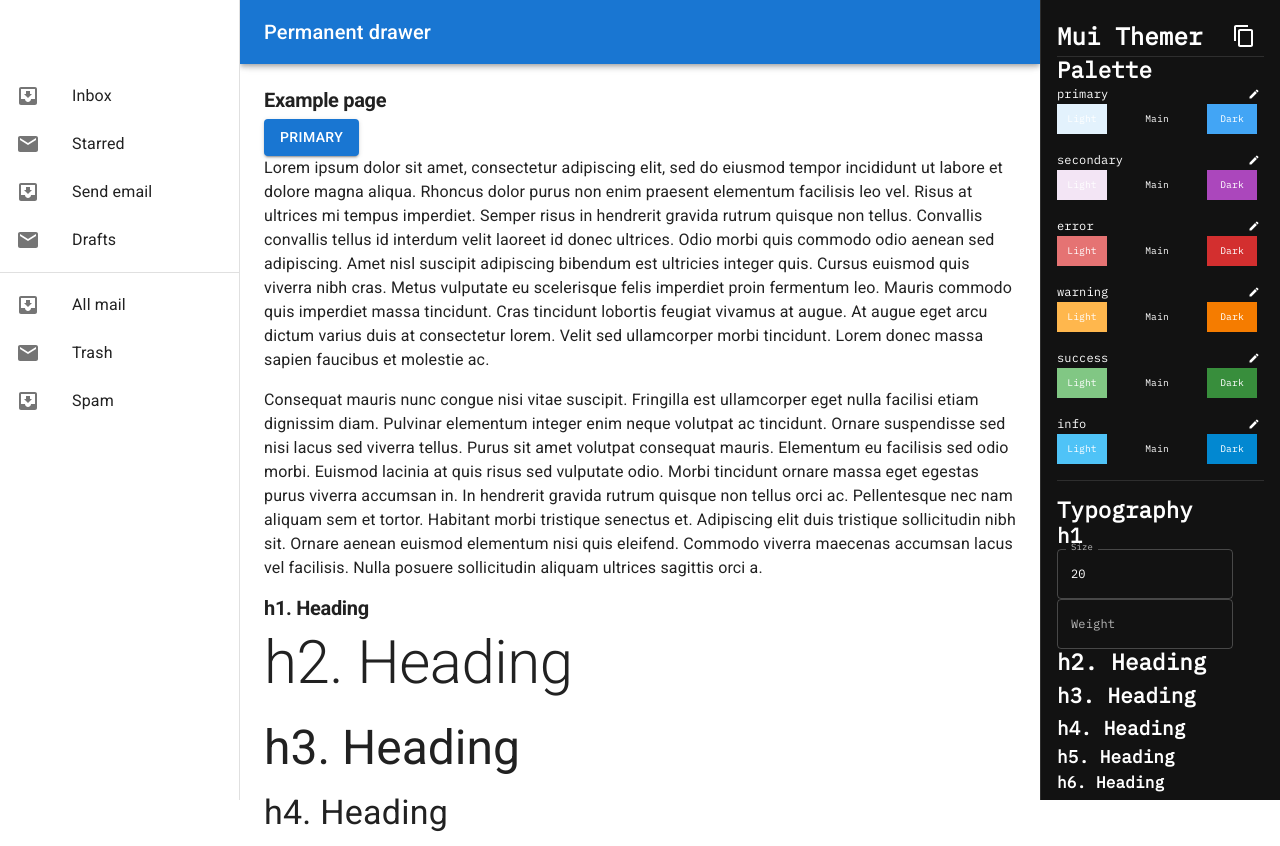
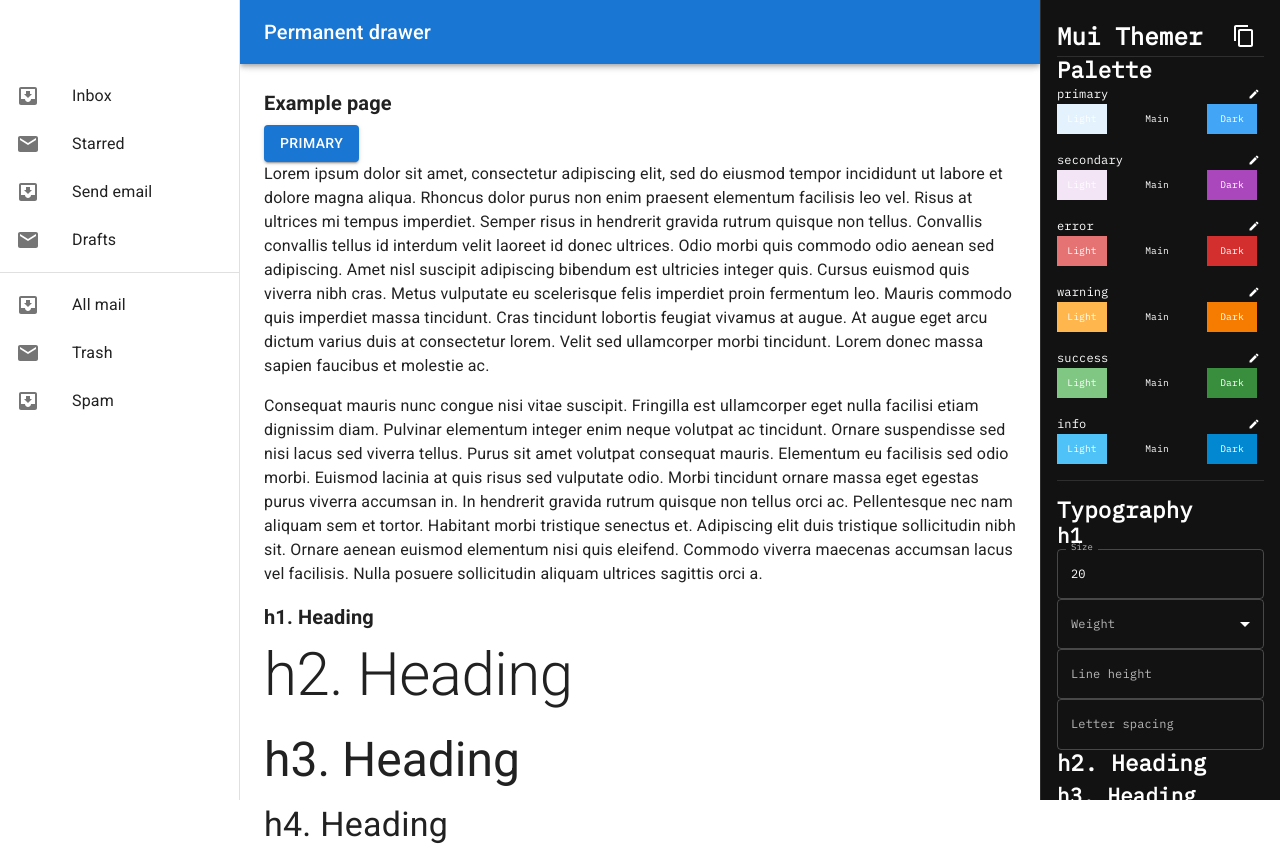
Before and after one commit to sernstberger/mui-themer, a React (Vite) app in the folder mui-themer/: page / in a window 1280 px wide. Shown: the top 846 px of the page. Built offline with nearby package versions, Linux system fonts and the light colour scheme.

Commit message:
improving typography ui

```diff
--- a/mui-themer/src/app/ThemeChangerDrawer.tsx
+++ b/mui-themer/src/app/ThemeChangerDrawer.tsx
@@ -3,6 +3,7 @@ import {
   Divider,
   Drawer,
   IconButton,
+  MenuItem,
   Stack,
   TextField,
 } from '@mui/material';
@@ -204,17 +205,38 @@ export const ThemeChangerDrawer = () => {
               label="Size"
               variant="outlined"
               type="number"
-              // onChange={(event) => setH1(Number(event.target.value))}
-              // defaultValue={h1}
+              fullWidth
               {...register('h1', { valueAsNumber: true })}
             />
             <TextField
               label="Weight"
               variant="outlined"
-              type="number"
+              select
               // onChange={(event) => setH1(Number(event.target.value))}
               // defaultValue={h1}
-              {...register('h1Weight', { valueAsNumber: true })}
+              fullWidth
+              {...register('h1Weight')}
+            >
+              <MenuItem value={100}>100 (thin)</MenuItem>
+              <MenuItem value={300}>300 (light)</MenuItem>
+              <MenuItem value={400}>400 (regular)</MenuItem>
+              <MenuItem value={500}>500 (medium)</MenuItem>
+              <MenuItem value={700}>700 (bold)</MenuItem>
+              <MenuItem value={900}>900 (black)</MenuItem>
+            </TextField>
+            <TextField
+              label="Line height"
+              variant="outlined"
+              type="number"
+              fullWidth
+              {...register('h1LineHeight', { valueAsNumber: true })}
+            />
+            <TextField
+              label="Letter spacing"
+              variant="outlined"
+              type="number"
+              fullWidth
+              {...register('h1LetterSpacing', { valueAsNumber: true })}
             />
             <Typography variant="h2" gutterBottom>
               h2. Heading
--- a/mui-themer/src/app/ThemeContext.tsx
+++ b/mui-themer/src/app/ThemeContext.tsx
@@ -64,7 +64,8 @@ export const ThemeProvider = ({ children }) => {
         // fontSize: `${h1}rem`,
         fontSize: `${formValues.h1}px`,
         fontWeight: formValues.h1Weight,
-        lineHeight: 1.2,
+        lineHeight: formValues.h1LineHeight,
+        letterSpacing: formValues.h1LetterSpacing,
       },
     },
   });
```
